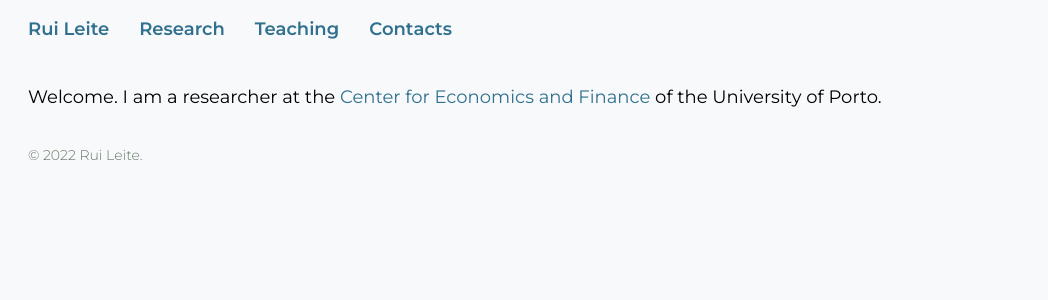
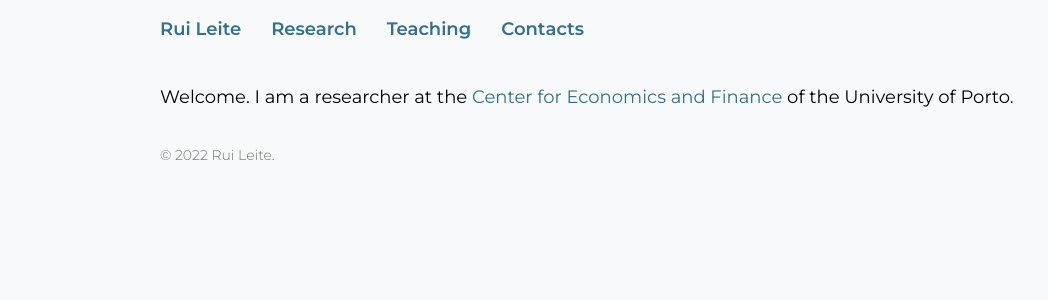
Before and after one commit to rmleite/rmleite.github.io, a Jekyll site: the page built from index.md, in a window 1280 px wide. Shown: the top 300 px of the page, without its empty margins (0-1048 px from the left). Built offline with Jekyll 4.4.1, drawn with Linux system fonts in a browser that asks for light colours.

Commit message:
General layout changes

```diff
--- a/_layouts/default.html
+++ b/_layouts/default.html
@@ -20,6 +20,8 @@
 
 <body>
 
+<div class="holding_box">
+
   <div class="topnav">
     <nav>
       <ul>
@@ -38,5 +40,7 @@
     &copy 2022 Rui Leite.
   </div>
 
+</div>
+
 </body>
 </html>
--- a/assets/css/main.css
+++ b/assets/css/main.css
@@ -1,7 +1,3 @@
-/*
-@import url('https://fonts.googleapis.com/css2?family=Montserrat:wght@300;400;600&display=swap');
-*/
-
 @font-face {
     font-family: 'Montserrat';
     src: url('../fonts/Montserrat-VariableFont_wght.ttf') format('truetype');
@@ -23,6 +19,11 @@ h1, h2, h3 {
 a {
   color: #31708E;
   text-decoration: none;
+}
+
+.holding_box {
+  max-width: 960px;
+  margin: auto;
 }
 
 .topnav {
```
Lines whose indentation alone changed are shown as unchanged.
